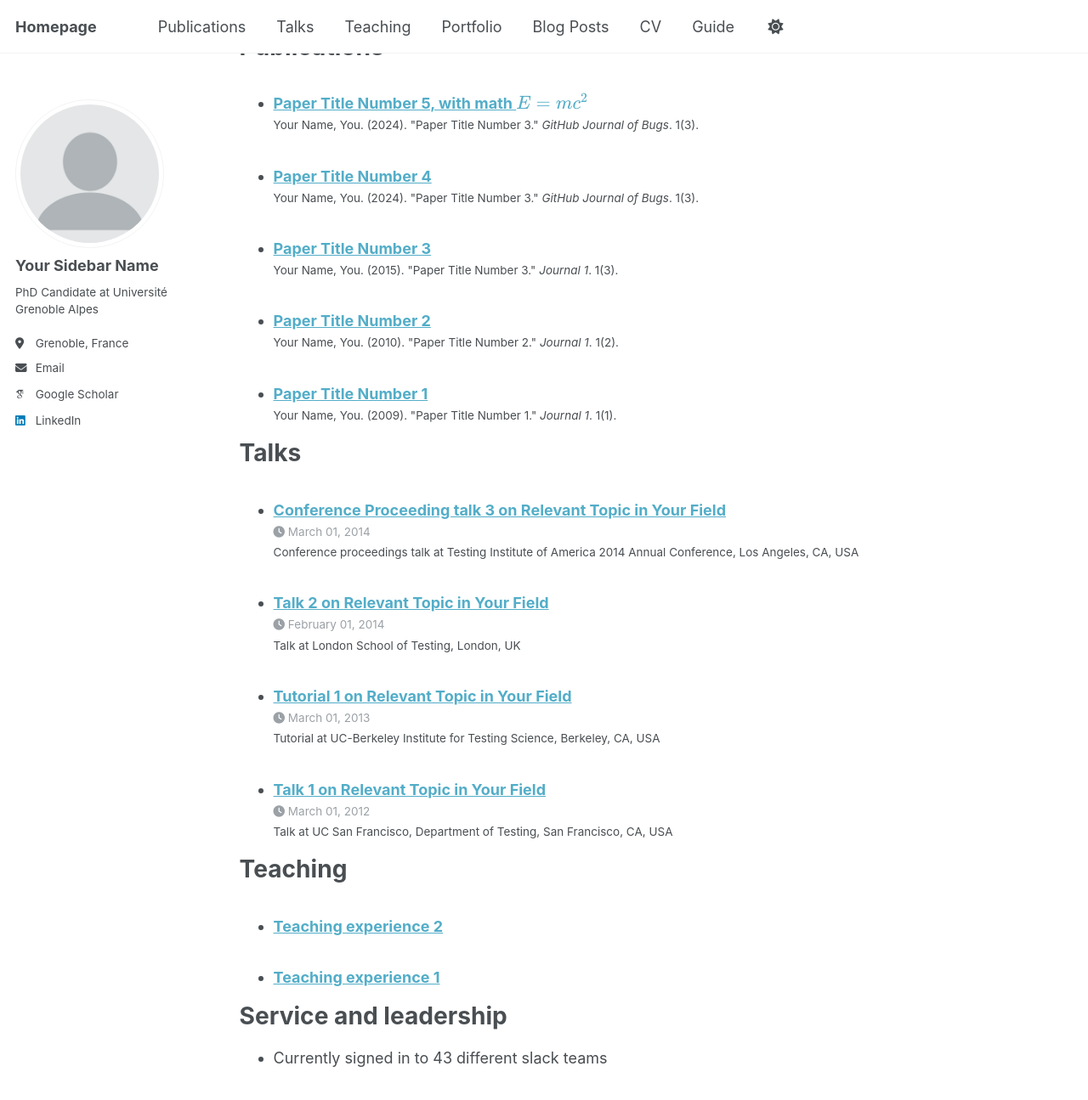
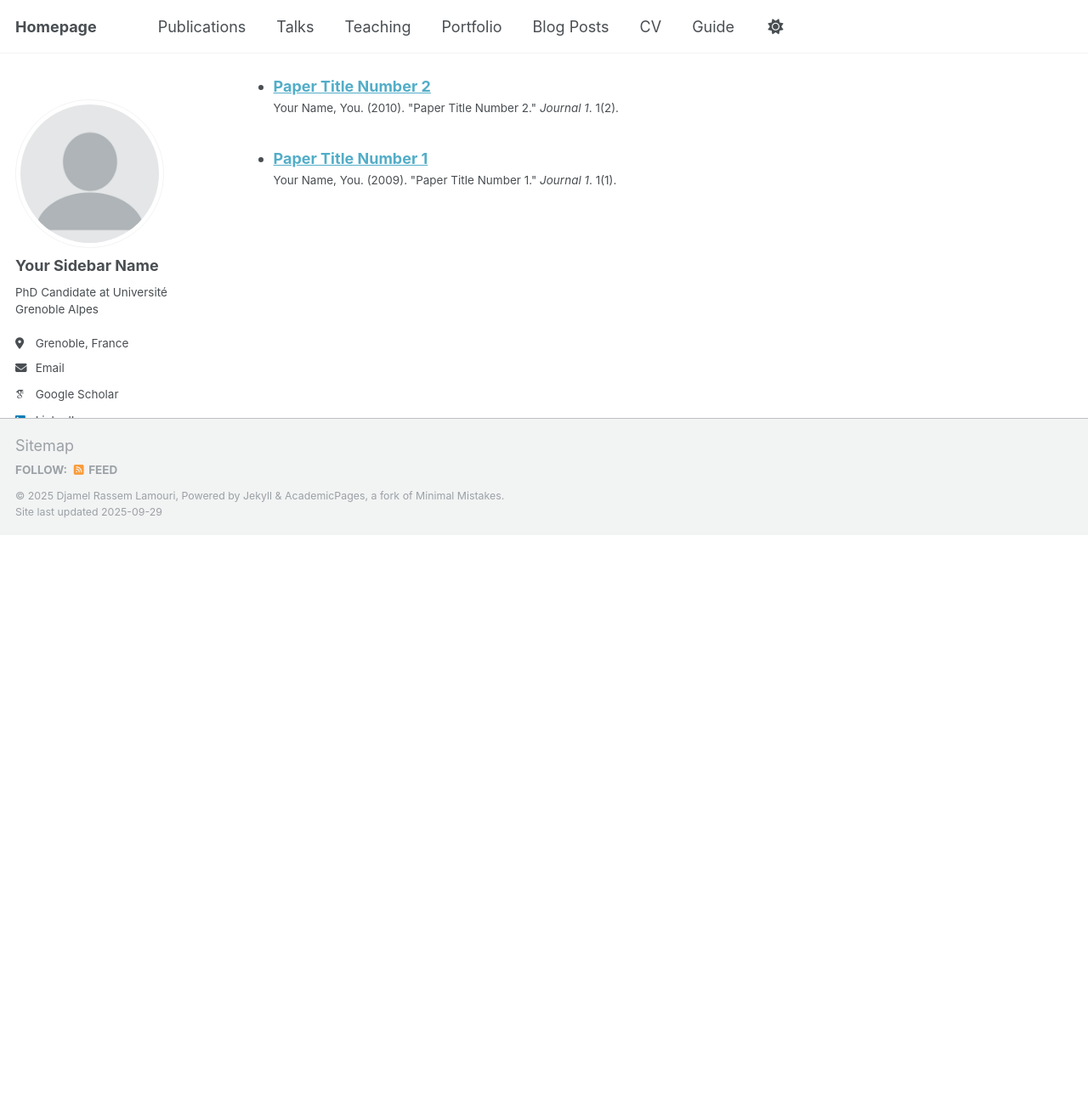
Before and after one commit to djamelrassem/djamelrassem.github.io, a Jekyll site: the page built from _pages/cv.md, in a window 1280 px wide and 1400 px high, scrolled down 1041 px. Shown: the top 1295 px of the window at 85% size. Built offline with Jekyll 4.4.1, drawn with Linux system fonts in a browser that asks for light colours; some web fonts are replaced; a script that is not in the unit is left out; after the commit the page ends 1671 px from its top, so only the background shows below that; some of the changed text lies outside the part shown.

Commit message:
Update cv.md

```diff
--- a/_pages/cv.md
+++ b/_pages/cv.md
@@ -18,9 +18,9 @@
 Research experience
 ======
 * Spring 2025: Research intern
-  * Inria Grenoble
-  * Reinforcement learning for code optimization
-  * Supervisor: Riyadh Baghdadi
+  * Inria - POLARIS team
+  * Bias of constant step size two time scale stochastic approximation
+  * Supervisor: Nicolas Gast
 
 * 2023-2024: Research assistant
   * New York University Abu Dhabi
@@ -33,33 +33,8 @@
   * Supervisor: Riyadh Baghdadi
 
 
-Skills
-======
-* Skill 1
-* Skill 2
-  * Sub-skill 2.1
-  * Sub-skill 2.2
-  * Sub-skill 2.3
-* Skill 3
-
 Publications
 ======
   <ul>{% for post in site.publications reversed %}
     {% include archive-single-cv.html %}
   {% endfor %}</ul>
-
-Talks
-======
-  <ul>{% for post in site.talks reversed %}
-    {% include archive-single-talk-cv.html  %}
-  {% endfor %}</ul>
-
-Teaching
-======
-  <ul>{% for post in site.teaching reversed %}
-    {% include archive-single-cv.html %}
-  {% endfor %}</ul>
-
-Service and leadership
-======
-* Currently signed in to 43 different slack teams
```
